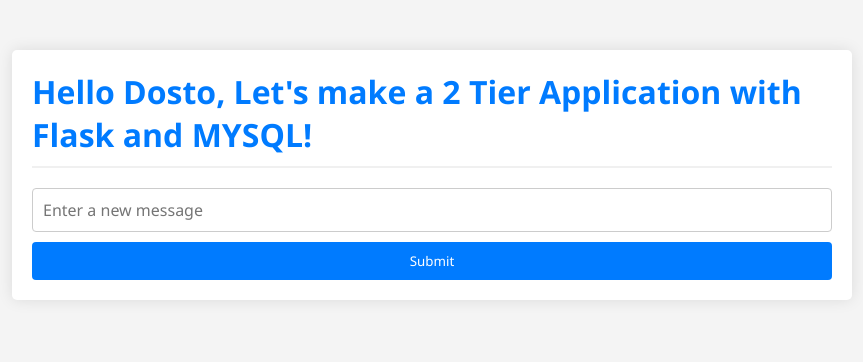
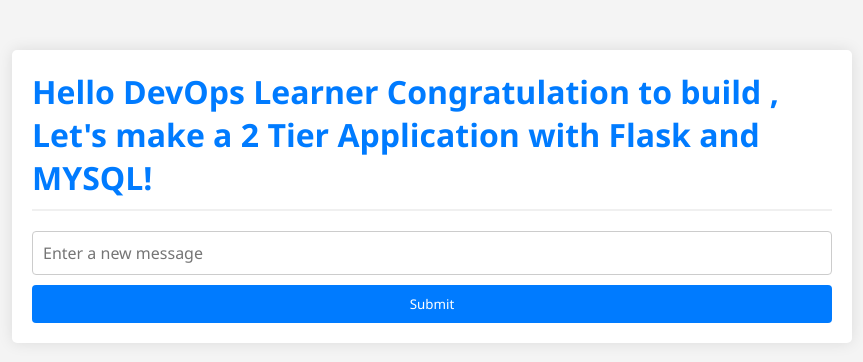
Before and after one commit to imran1846bd/DevOps-Projects, a Flask app: page / in a window 1280 px wide. Shown: the top 362 px of the page, without its empty margins (208-1071 px from the left). Run offline with Flask 2, Linux system fonts and the light colour scheme; data that the repository does not hold is empty; some libraries are stand-ins or nearby versions.

Commit message:
Update index.html

```diff
--- a/two-tier-flask-app/templates/index.html
+++ b/two-tier-flask-app/templates/index.html
@@ -93,7 +93,7 @@
 
 <body>
     <div class="container">
-        <h1>Hello Dosto,
+        <h1>Hello DevOps Learner Congratulation to build ,
             Let's make a 2 Tier Application with Flask and MYSQL!</h1>
         {% for message in messages %}
             <p>{{ message[0] }}</p>
```
